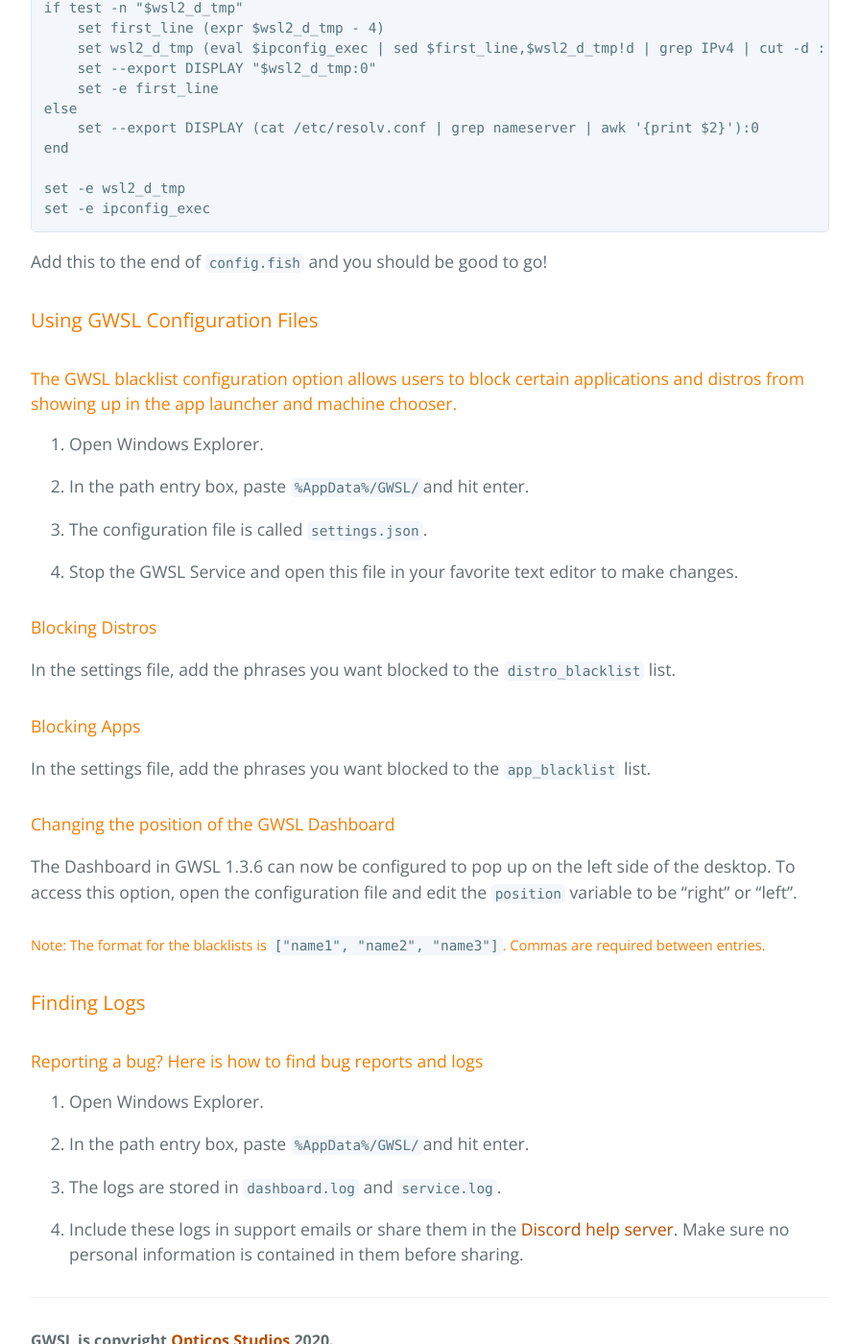
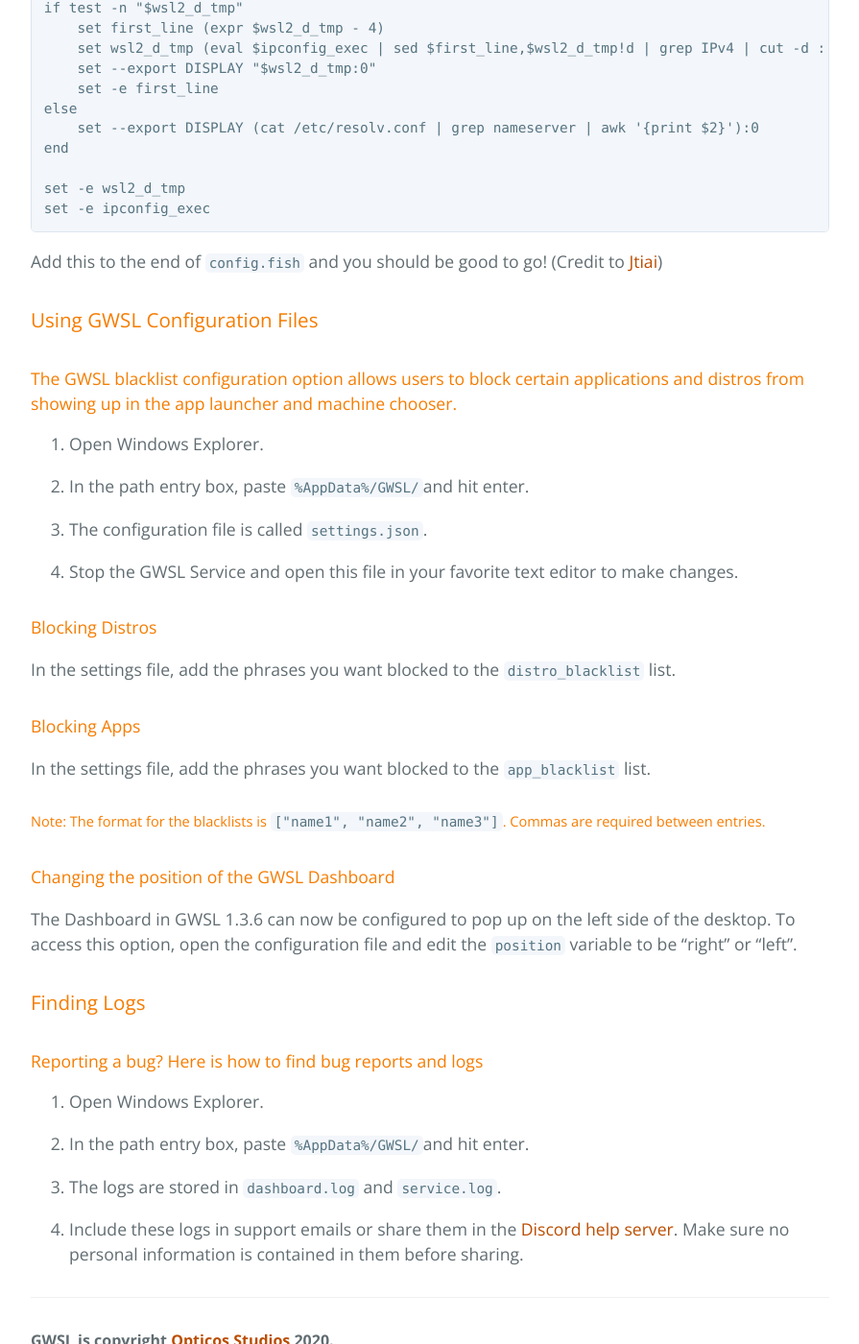
Before and after one commit to Opticos/gwsl, a Jekyll site: the page built from tutorials/manual.md, in a window 1280 px wide and 1400 px high, scrolled down 10184 px. Shown: the whole window at 96% size, without its empty margins (192-1087 px from the left). Built offline with Jekyll 4.4.1, drawn with Linux system fonts in a browser that asks for light colours; the repository's description, which GitHub fills in, is left out.

Commit message:
Update manual.md

````diff
--- a/tutorials/manual.md
+++ b/tutorials/manual.md
@@ -247,7 +247,7 @@ end
 set -e wsl2_d_tmp
 set -e ipconfig_exec
 ```
-Add this to the end of `config.fish` and you should be good to go!
+Add this to the end of `config.fish` and you should be good to go! (Credit to [Jtiai](https://github.com/jtiai))
 
 ### Using GWSL Configuration Files ###
 
@@ -268,11 +268,12 @@ In the settings file, add the phrases you want blocked to the ```distro_blacklis
 
 In the settings file, add the phrases you want blocked to the ```app_blacklist``` list.
 
+##### Note: The format for the blacklists is ```["name1", "name2", "name3"]```. Commas are required between entries.
+
 #### Changing the position of the GWSL Dashboard
 
 The Dashboard in GWSL 1.3.6 can now be configured to pop up on the left side of the desktop. To access this option, open the configuration file and edit the ```position``` variable to be "right" or "left".
 
-##### Note: The format for the blacklists is ```["name1", "name2", "name3"]```. Commas are required between entries.
 
 ### Finding Logs ###
 
````
